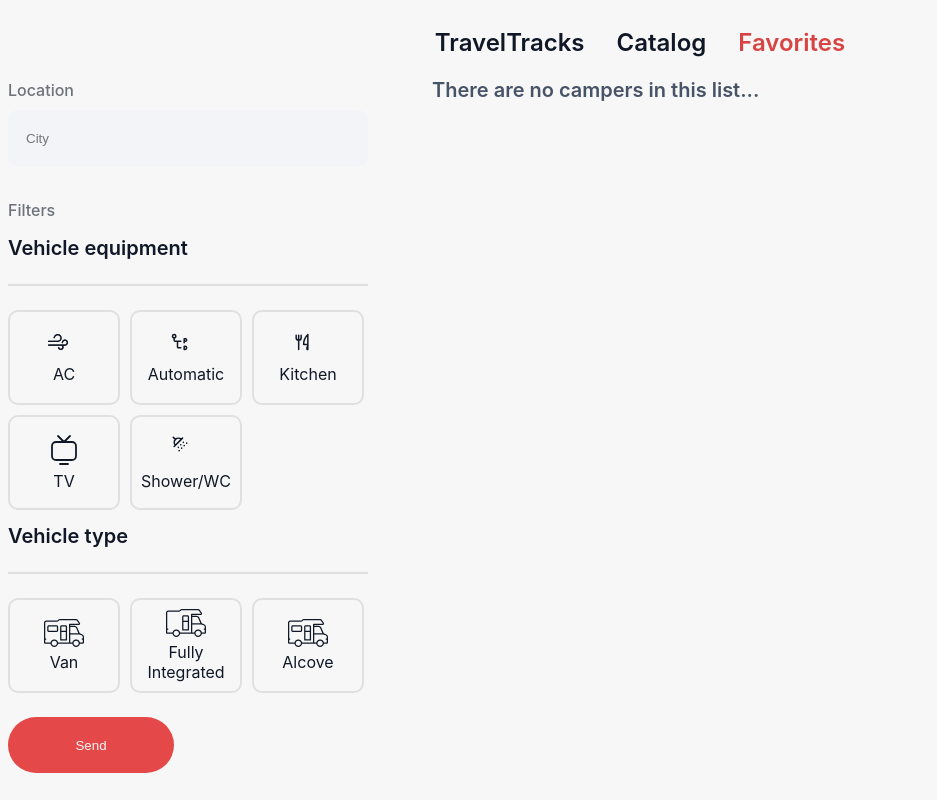
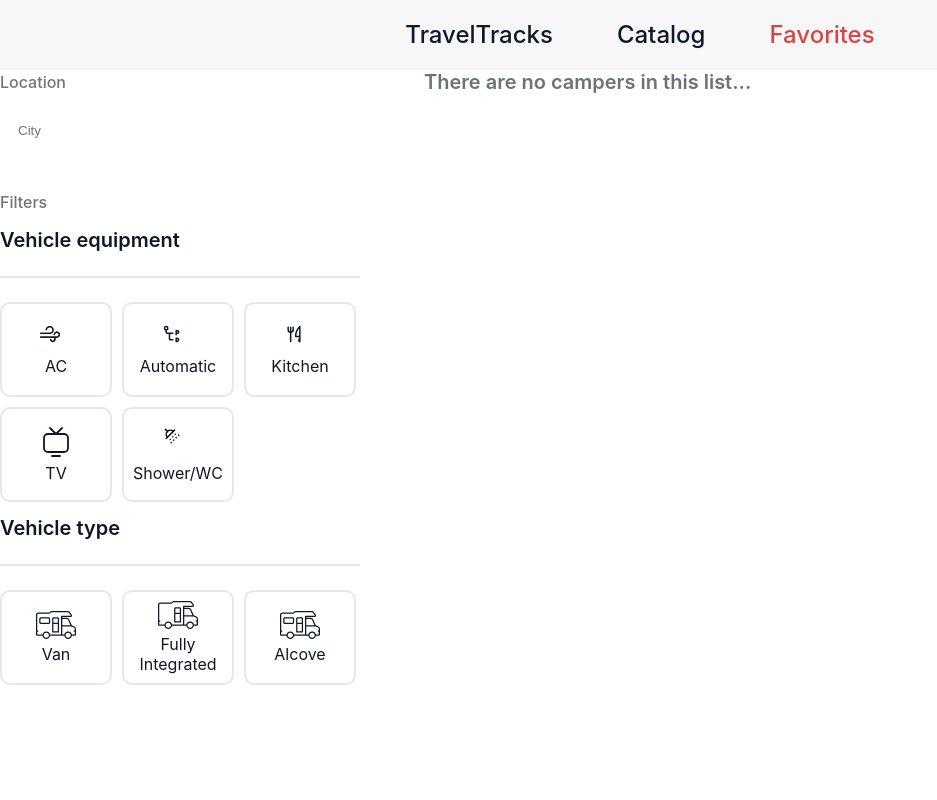
Before and after one commit to serg444s/Advert-App-Camper, a React (Create React App) app: page /Advert-App-Camper/favorites in a window 1280 px wide. Shown: the whole page, without its empty margins (0-937 px from the left). Built offline with nearby package versions, Linux system fonts and the light colour scheme.

Commit message:
update
nav, container, var

```diff
--- a/src/components/App/App.module.css
+++ b/src/components/App/App.module.css
@@ -1,5 +1,4 @@
 #root {
-  max-width: 1280px;
+  max-width: 1440px;
   margin: 0 auto;
-  text-align: center;
 }
--- a/src/components/Navigation/Navigation.module.css
+++ b/src/components/Navigation/Navigation.module.css
@@ -1,8 +1,8 @@
-@import url('/src/utils//variables.css');
+/* @import url('/src/utils//variables.css'); */
 
 .nav {
   display: flex;
-  gap: 32px;
+  gap: 64px;
   align-items: center;
   justify-content: center;
   background: var(--inputs);
@@ -10,7 +10,7 @@
 }
 
 .link {
-  font-weight: 600;
+  font-weight: 500;
   font-size: 24px;
   line-height: 1.25;
   color: inherit;
--- a/src/index.css
+++ b/src/index.css
@@ -1,5 +1,3 @@
-@import url('/src/utils//variables.css');
-
 :root {
   font-family: Inter, system-ui, Helvetica, Arial, sans-serif;
   font-synthesis: none;
@@ -17,6 +15,15 @@
   --button-hover: #d84343;
   --rating: #ffc531;
   --font-family: 'Inter', sans-serif;
+  :root {
+    --black: #101828;
+    --gray: #475467;
+    --red: #e44848;
+    --hover-red: #d84343;
+    --yellow: #ffc531;
+    --dark-white: #f2f4f7;
+    --white: #f7f7f7;
+  }
 }
 
 h1,
@@ -64,6 +71,7 @@
   font-family: var(--font-family);
   background-color: var(--white);
   color: var(--main);
+  margin: 0 auto;
 }
 
 html {
--- a/src/utils/variables.css
+++ b/src/utils/variables.css
@@ -1,4 +1,4 @@
-:root {
+/* :root {
 --black: #101828;
 --gray: #475467;
 --red: #E44848;
@@ -6,4 +6,4 @@
 --yellow: #FFC531;
 --dark-white: #F2F4F7;
 --white: #F7F7F7;
-}
+} */
```
